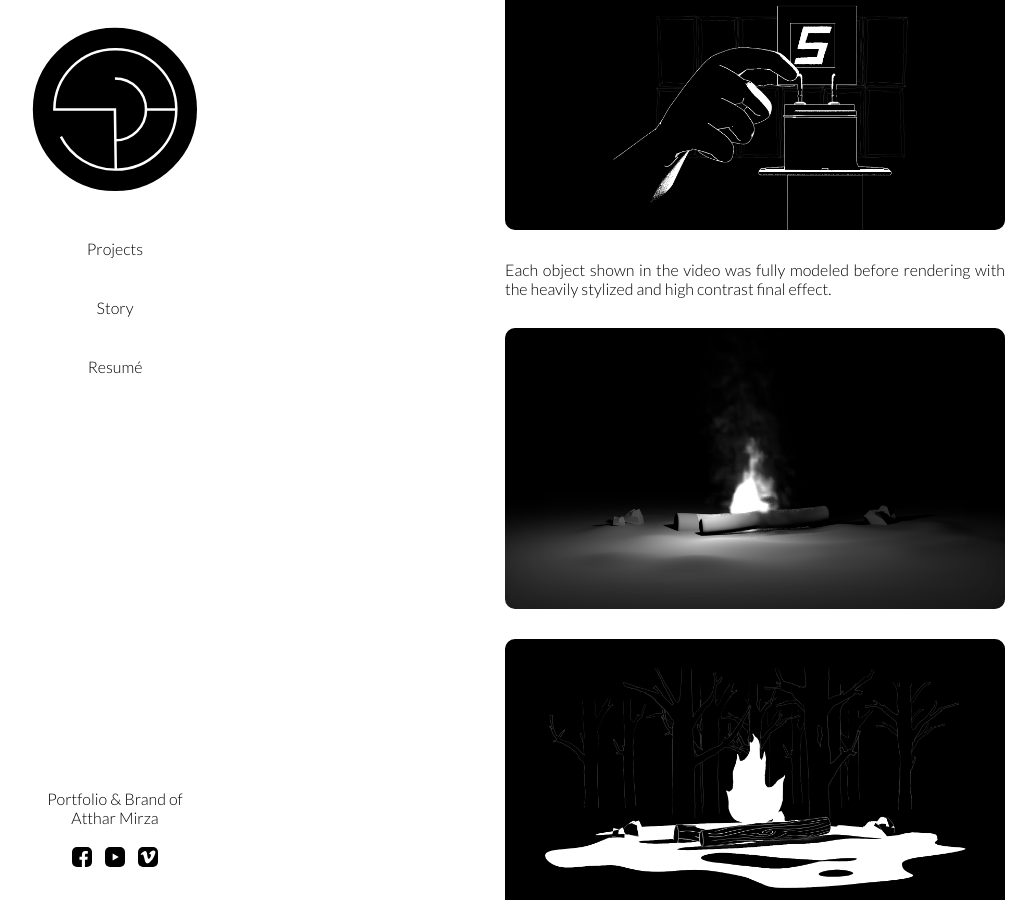
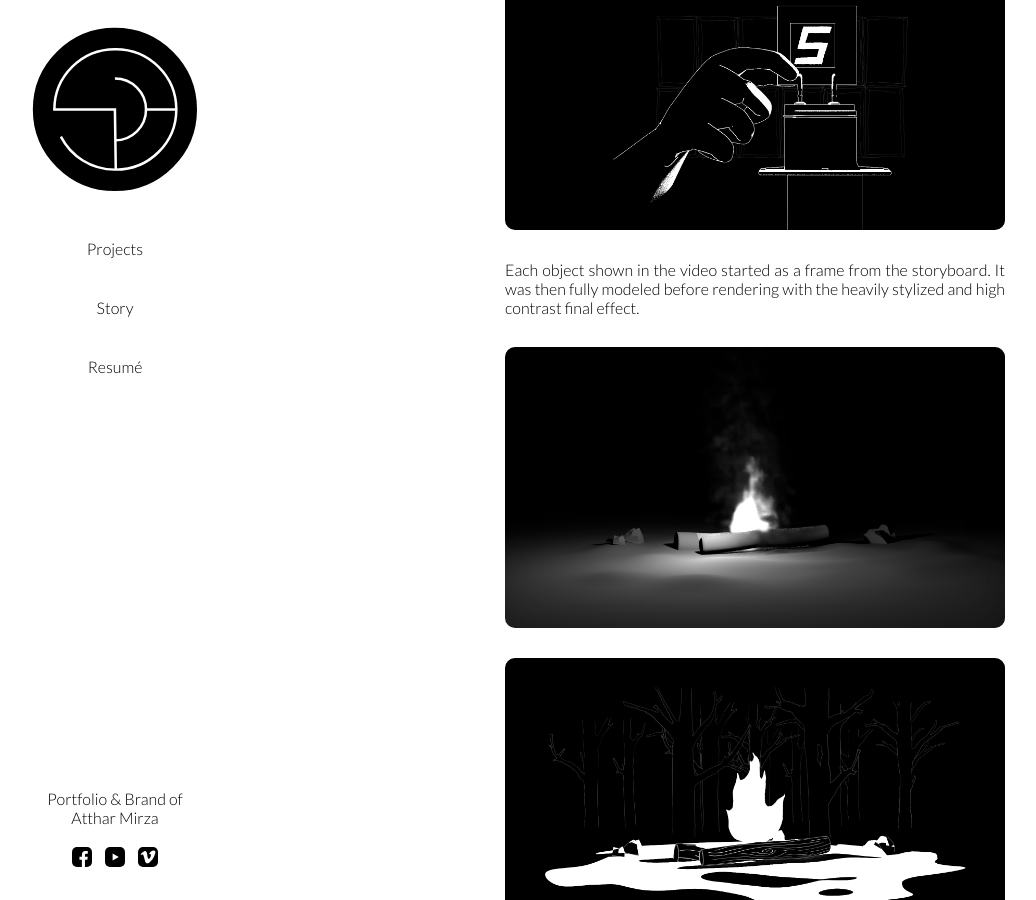
Before and after one commit to attharmirza/SittingHunWebsite, a Jekyll site: the page built from _projects/a-visual-history-of-light.markdown, in a window 1280 px wide and 900 px high, scrolled down 1237 px. Shown: the whole window, without its empty margins (13-1049 px from the left). Built offline with Jekyll 4.4.1, drawn with Linux system fonts in a browser that asks for light colours; some web fonts are replaced.

Commit message:
Updated A Visual History Of Light

```diff
--- a/_projects/a-visual-history-of-light.markdown
+++ b/_projects/a-visual-history-of-light.markdown
@@ -18,8 +18,9 @@ info:
   asset: "/uploads/VHLightThumb_Website-fa1835.png"
   style: Float
 - type: Text
-  asset: Each object shown in the video was fully modeled before rendering with the
-    heavily stylized and high contrast final effect.
+  asset: Each object shown in the video started as a frame from the storyboard. It
+    was then fully modeled before rendering with the heavily stylized and high contrast
+    final effect.
   style: Float
 - type: Image
   asset: "/uploads/Campfire_wFire3.png"
```
